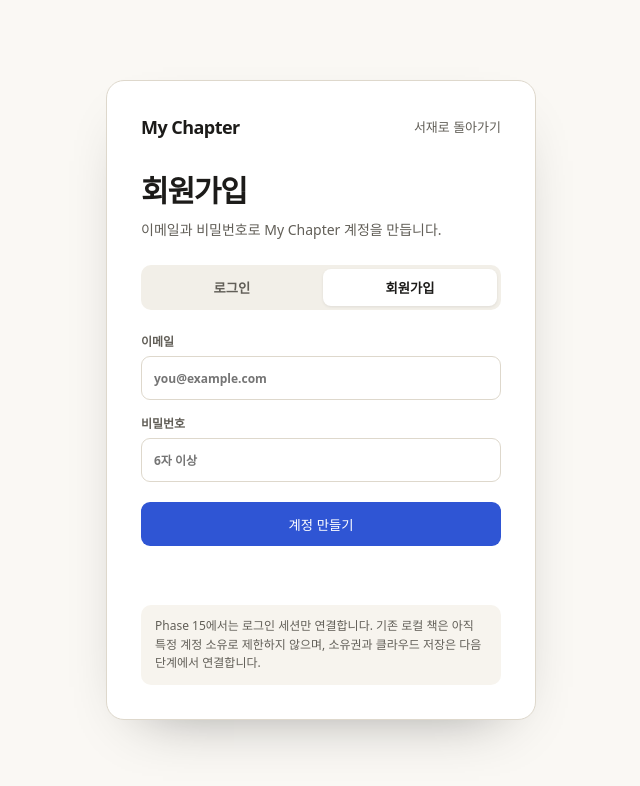
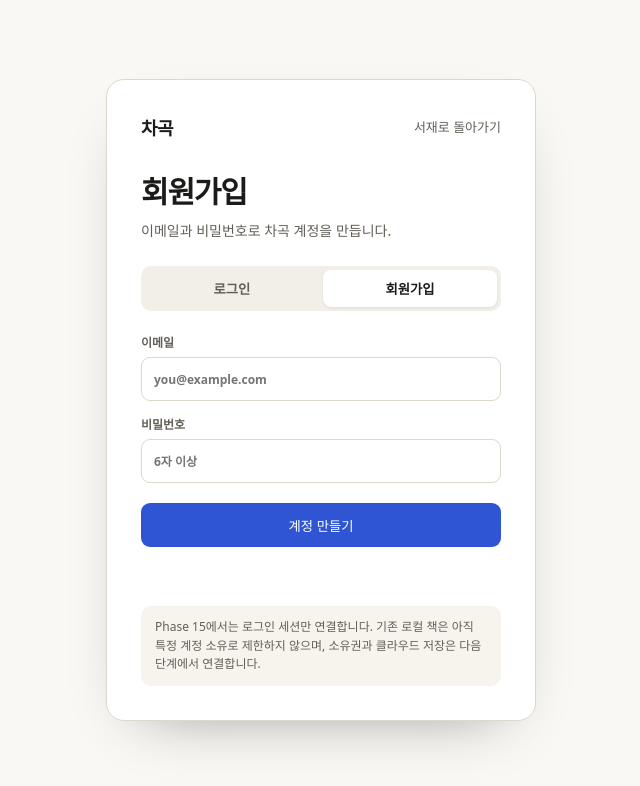
Before and after one commit to happysuyeun-rgb/My-Chapter_web, a website: page _shared/auth.html in a window 1280 px wide. Both pictures are taken after a click on the button "회원가입". Shown: the whole page, without its empty margins (319-959 px from the left). Drawn offline with nearby package versions, Linux system fonts and the light colour scheme.

Commit message:
chore: apply 차곡 branding to auth screen

```diff
--- a/_shared/auth.html
+++ b/_shared/auth.html
@@ -3,7 +3,7 @@
 <head>
 <meta charset="utf-8">
 <meta name="viewport" content="width=device-width, initial-scale=1">
-<title>로그인 · My Chapter</title>
+<title>로그인 · 차곡</title>
 <style>
   :root { --ink:#1c1b19; --ink2:#625f58; --paper:#faf8f4; --line:#ded8cc; --accent:#2f55d4; --soft:#eef2ff; }
   * { box-sizing:border-box; }
@@ -29,7 +29,7 @@
 </head>
 <body>
 <main class="card">
-  <div class="brand"><b>My Chapter</b><a href="/">서재로 돌아가기</a></div>
+  <div class="brand"><b>차곡</b><a href="/">서재로 돌아가기</a></div>
   <h1 id="title">로그인</h1>
   <p class="lead" id="lead">계정으로 로그인하면 이후 내 책을 계정과 연결할 수 있습니다.</p>
   <div class="tabs" role="tablist" aria-label="계정">
@@ -73,7 +73,7 @@
     $('#tab-signup').classList.toggle('on', signup);
     $('#title').textContent = signup ? '회원가입' : '로그인';
     $('#lead').textContent = signup
-      ? '이메일과 비밀번호로 My Chapter 계정을 만듭니다.'
+      ? '이메일과 비밀번호로 차곡 계정을 만듭니다.'
       : '계정으로 로그인하면 이후 내 책을 계정과 연결할 수 있습니다.';
     submit.textContent = signup ? '계정 만들기' : '로그인';
     password.autocomplete = signup ? 'new-password' : 'current-password';
```
